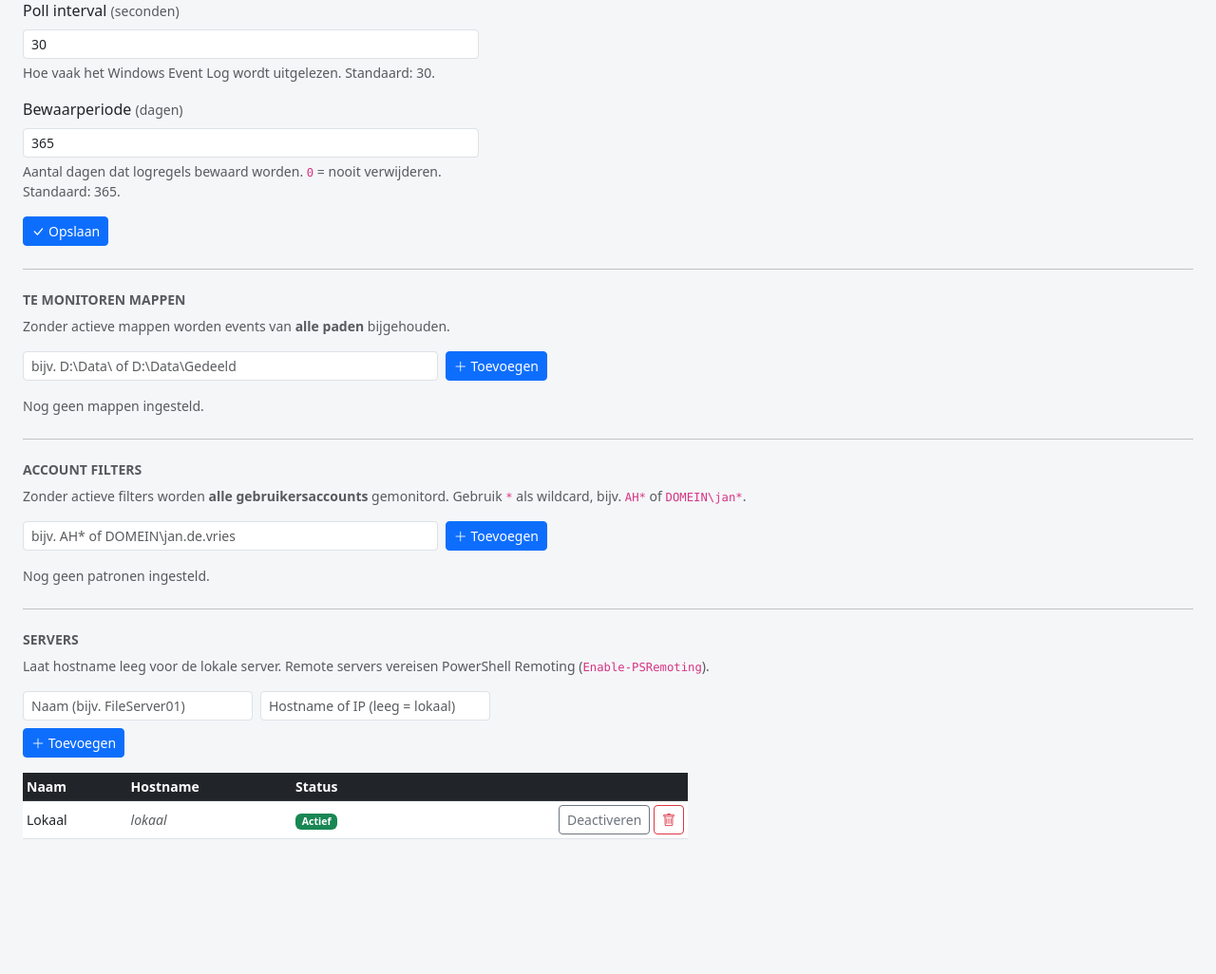
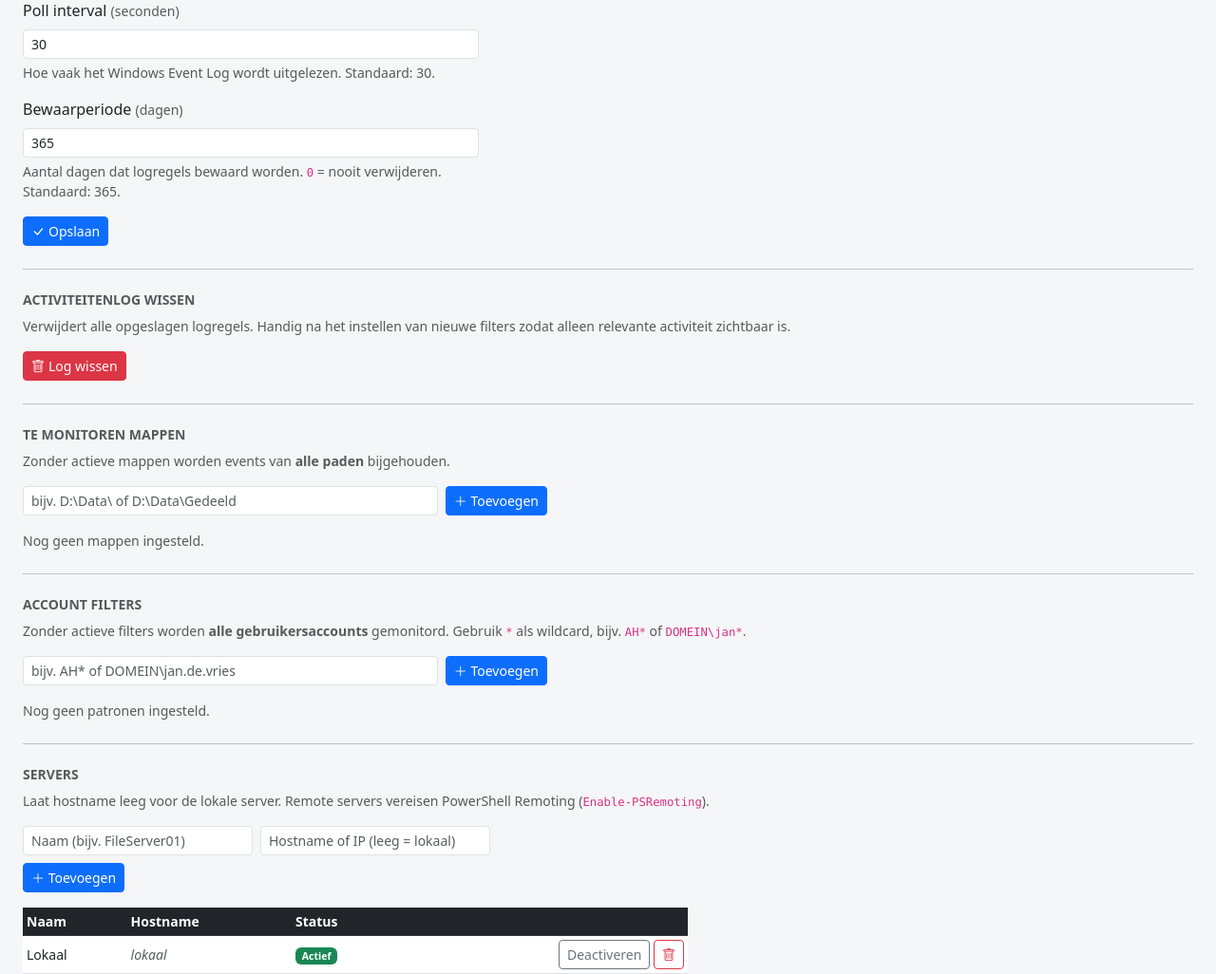
Before and after one commit to voogdwessel-Voogd/fileserver-monitor, a Flask app: page /settings in a window 1280 px wide. Shown: the part 154-1180 px from the top of the page at 95% size. Before the commit the page ends 1038 px from the top, so only its background shows below. Run offline with Flask 3, Linux system fonts and the light colour scheme; data comes from the database, SQL or seed files in the repository; data that the repository does not hold is empty.

Commit message:
Add clear-log button to settings page
Deletes all FileAccess entries via POST /settings/clear-log with a
confirmation dialog. Useful after configuring new filters.

Co-Authored-By: Claude Sonnet 4.6 <noreply@anthropic.com>

```diff
--- a/app.py
+++ b/app.py
@@ -69,6 +69,14 @@ def settings_page():
         watch_paths=WatchPath.query.all(),
         servers=ServerConfig.query.all(),
     )
+
+
+@app.route('/settings/clear-log', methods=['POST'])
+def clear_log():
+    deleted = FileAccess.query.delete()
+    db.session.commit()
+    flash(f'Activiteitenlog gewist ({deleted} regels verwijderd)', 'success')
+    return redirect(url_for('settings_page'))
 
 
 @app.route('/settings/update', methods=['POST'])
--- a/templates/settings.html
+++ b/templates/settings.html
@@ -21,6 +21,21 @@
     </div>
     <button type="submit" class="btn btn-sm btn-primary">
         <i class="bi bi-check-lg me-1"></i>Opslaan
+    </button>
+</form>
+
+<hr class="my-4">
+
+{# ── Log wissen ───────────────────────────────────────────────────────────── #}
+<h6 class="text-muted text-uppercase small fw-semibold mb-2">Activiteitenlog wissen</h6>
+<p class="text-muted small mb-3">
+    Verwijdert alle opgeslagen logregels. Handig na het instellen van nieuwe filters
+    zodat alleen relevante activiteit zichtbaar is.
+</p>
+<form method="post" action="{{ url_for('clear_log') }}"
+      onsubmit="return confirm('Weet je zeker dat je het volledige activiteitenlog wilt wissen? Dit kan niet ongedaan worden gemaakt.')">
+    <button type="submit" class="btn btn-sm btn-danger">
+        <i class="bi bi-trash me-1"></i>Log wissen
     </button>
 </form>
 
```
